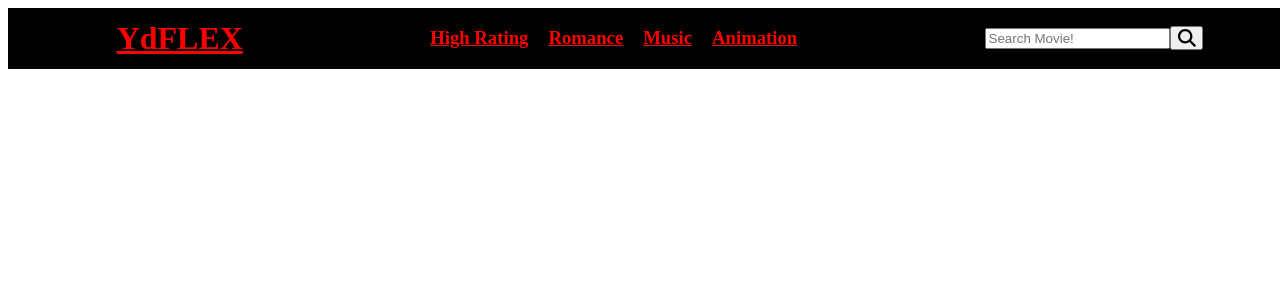
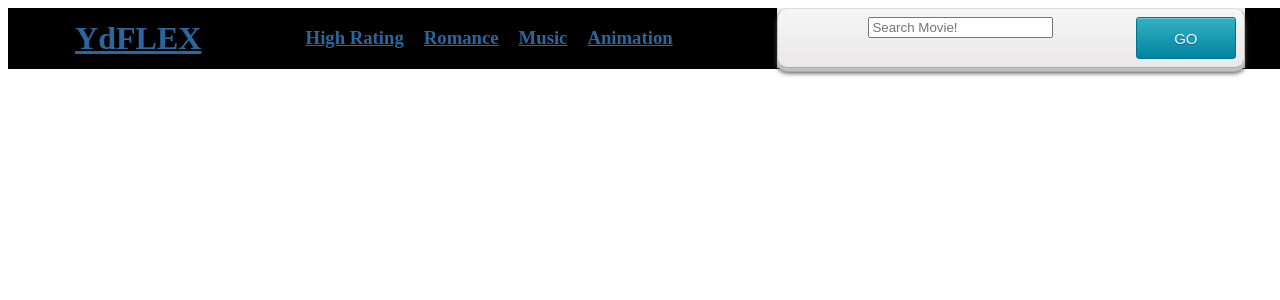
Before and after one commit to yhupaul/YdanMovie, a React (Create React App) app: page / in a window 1280 px wide. Shown: the top 300 px of the page. Built offline with nearby package versions, Linux system fonts and the light colour scheme.

Commit message:
add styling for search bar but need to be changed

```diff
--- a/src/components/Header.css
+++ b/src/components/Header.css
@@ -20,3 +20,118 @@ nav {
 h3 {
   margin: 10px;
 }
+
+
+.search {
+  background: #eee;
+  font: 12px Lucida sans, Arial, Helvetica, sans-serif;
+	color: #333;
+	text-align: center;
+}
+
+a {
+	color: #2A679F;
+}
+/*========*/
+
+.form-wrapper {
+	background-color: #f6f6f6;
+	background-image: -webkit-gradient(linear, left top, left bottom, from(#f6f6f6), to(#eae8e8));
+	background-image: -webkit-linear-gradient(top, #f6f6f6, #eae8e8);
+	background-image: -moz-linear-gradient(top, #f6f6f6, #eae8e8);
+	background-image: -ms-linear-gradient(top, #f6f6f6, #eae8e8);
+	background-image: -o-linear-gradient(top, #f6f6f6, #eae8e8);
+	background-image: linear-gradient(top, #f6f6f6, #eae8e8);
+	border-color: #dedede #bababa #aaa #bababa;
+	border-style: solid;
+	border-width: 1px;
+	-webkit-border-radius: 10px;
+	-moz-border-radius: 10px;
+	border-radius: 10px;
+	-webkit-box-shadow: 0 3px 3px rgba(255,255,255,.1), 0 3px 0 #bbb, 0 4px 0 #aaa, 0 5px 5px #444;
+	-moz-box-shadow: 0 3px 3px rgba(255,255,255,.1), 0 3px 0 #bbb, 0 4px 0 #aaa, 0 5px 5px #444;
+	box-shadow: 0 3px 3px rgba(255,255,255,.1), 0 3px 0 #bbb, 0 4px 0 #aaa, 0 5px 5px #444;
+	margin: 100px auto;
+	overflow: hidden;
+	padding: 8px;
+	width: 450px;
+}
+
+.form-wrapper #search {
+	border: 1px solid #CCC;
+	-webkit-box-shadow: 0 1px 1px #ddd inset, 0 1px 0 #FFF;
+	-moz-box-shadow: 0 1px 1px #ddd inset, 0 1px 0 #FFF;
+	box-shadow: 0 1px 1px #ddd inset, 0 1px 0 #FFF;
+	-webkit-border-radius: 3px;
+	-moz-border-radius: 3px;
+	border-radius: 3px;
+  color: #999;
+	float: left;
+	font: 16px Lucida Sans, Trebuchet MS, Tahoma, sans-serif;
+	height: 20px;
+	padding: 10px;
+	width: 320px;
+}
+
+.form-wrapper #search:focus {
+	border-color: #aaa;
+	-webkit-box-shadow: 0 1px 1px #bbb inset;
+	-moz-box-shadow: 0 1px 1px #bbb inset;
+	box-shadow: 0 1px 1px #bbb inset;
+	outline: 0;
+}
+
+.form-wrapper #search:-moz-placeholder,
+.form-wrapper #search:-ms-input-placeholder,
+.form-wrapper #search::-webkit-input-placeholder {
+	color: #999;
+	font-weight: normal;
+}
+
+.form-wrapper #submit {
+	background-color: #0483a0;
+	background-image: -webkit-gradient(linear, left top, left bottom, from(#31b2c3), to(#0483a0));
+	background-image: -webkit-linear-gradient(top, #31b2c3, #0483a0);
+	background-image: -moz-linear-gradient(top, #31b2c3, #0483a0);
+	background-image: -ms-linear-gradient(top, #31b2c3, #0483a0);
+	background-image: -o-linear-gradient(top, #31b2c3, #0483a0);
+	background-image: linear-gradient(top, #31b2c3, #0483a0);
+	border: 1px solid #00748f;
+	-moz-border-radius: 3px;
+	-webkit-border-radius: 3px;
+	border-radius: 3px;
+	-webkit-box-shadow: 0 1px 0 rgba(255, 255, 255, 0.3) inset, 0 1px 0 #FFF;
+	-moz-box-shadow: 0 1px 0 rgba(255, 255, 255, 0.3) inset, 0 1px 0 #FFF;
+	box-shadow: 0 1px 0 rgba(255, 255, 255, 0.3) inset, 0 1px 0 #FFF;
+	color: #fafafa;
+	cursor: pointer;
+	height: 42px;
+	float: right;
+	font: 15px Arial, Helvetica;
+	padding: 0;
+	text-transform: uppercase;
+	text-shadow: 0 1px 0 rgba(0, 0 ,0, .3);
+	width: 100px;
+}
+
+.form-wrapper #submit:hover,
+.form-wrapper #submit:focus {
+	background-color: #31b2c3;
+	background-image: -webkit-gradient(linear, left top, left bottom, from(#0483a0), to(#31b2c3));
+	background-image: -webkit-linear-gradient(top, #0483a0, #31b2c3);
+	background-image: -moz-linear-gradient(top, #0483a0, #31b2c3);
+	background-image: -ms-linear-gradient(top, #0483a0, #31b2c3);
+	background-image: -o-linear-gradient(top, #0483a0, #31b2c3);
+	background-image: linear-gradient(top, #0483a0, #31b2c3);
+}
+
+.form-wrapper #submit:active {
+	-webkit-box-shadow: 0 1px 4px rgba(0, 0, 0, 0.5) inset;
+	-moz-box-shadow: 0 1px 4px rgba(0, 0, 0, 0.5) inset;
+	box-shadow: 0 1px 4px rgba(0, 0, 0, 0.5) inset;
+	outline: 0;
+}
+
+.form-wrapper #submit::-moz-focus-inner {
+	border: 0;
+}
--- a/src/components/Header.js
+++ b/src/components/Header.js
@@ -44,8 +44,8 @@ const [search, setSearch] = useState(null);
             </nav>
              {/* Search Bar */}
             <div>
-                <div>
-                    <form>
+                <div class="search">
+                    <form class="form-wrapper">
                         {/* Search Text */}
                         <input
                             type="text"
@@ -57,9 +57,10 @@ const [search, setSearch] = useState(null);
                         </input>
                         {/* Search Button */}
                         <Link to={`/search/${search}`}>
-                            <button>
+                            <input type="submit" value="go" id="submit"></input>
+                            {/* <button>
                                 <FontAwesomeIcon icon={faSearch} size="lg" />
-                            </button>
+                            </button> */}
                         </Link>
                     </form>
                 </div>
```
